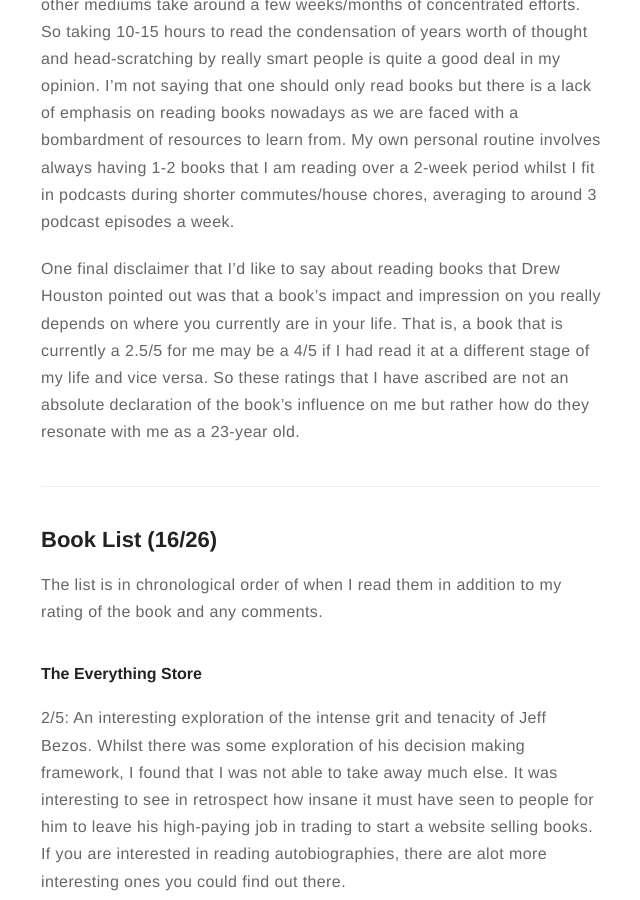
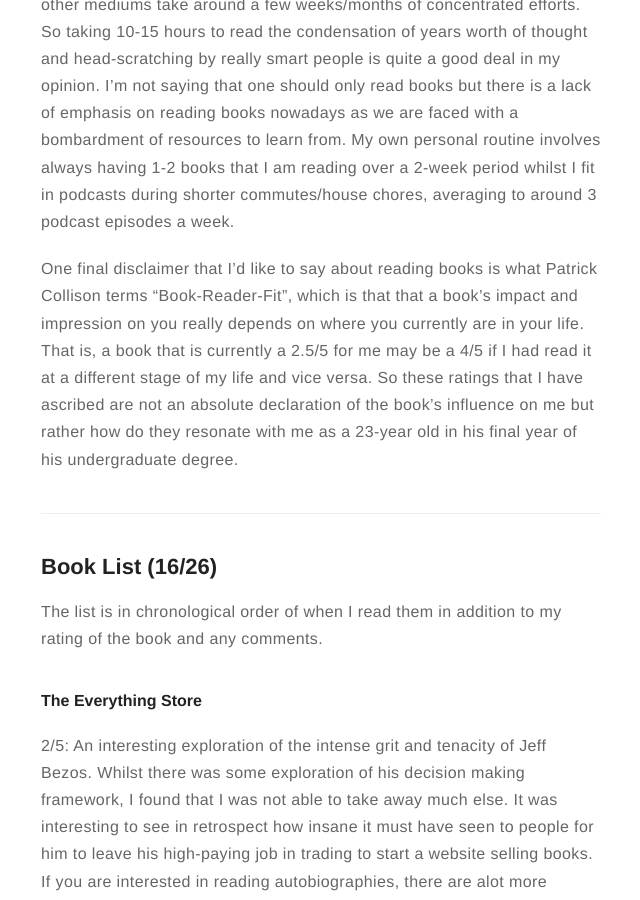
Before and after one commit to chrishyland/chrishyland.github.io, a Jekyll site: the page built from _posts/2019-07-01-Reading_List.md, in a window 1280 px wide and 900 px high, scrolled down 727 px. Shown: the whole window, without its empty margins (319-959 px from the left). Built offline with Jekyll 4.4.1, drawn with Linux system fonts in a browser that asks for light colours.

Commit message:
Updating

```diff
--- a/_posts/2019-07-01-Reading_List.md
+++ b/_posts/2019-07-01-Reading_List.md
@@ -17,7 +17,7 @@ In addition, podcasts/Netflix shows that I have found particularly interesting w
 
 So why books over other mediums such as podcasts/Youtube? A model of how I view it is that books are the condensation of prolific people's thoughts over many years of their lives and the act of writing a book takes months alongside many painstaking revisions to it whilst podcasts and other mediums take around a few weeks/months of concentrated efforts. So taking 10-15 hours to read the condensation of years worth of thought and head-scratching by really smart people is quite a good deal in my opinion. I'm not saying that one should only read books but there is a lack of emphasis on reading books nowadays as we are faced with a bombardment of resources to learn from. My own personal routine involves always having 1-2 books that I am reading over a 2-week period whilst I fit in podcasts during shorter commutes/house chores, averaging to around 3 podcast episodes a week.
 
-One final disclaimer that I'd like to say about reading books that Drew Houston pointed out was that a book's impact and impression on you really depends on where you currently are in your life. That is, a book that is currently a 2.5/5 for me may be a 4/5 if I had read it at a different stage of my life and vice versa. So these ratings that I have ascribed are not an absolute declaration of the book's influence on me but rather how do they resonate with me as a 23-year old.
+One final disclaimer that I'd like to say about reading books is what Patrick Collison terms "Book-Reader-Fit", which is that that a book's impact and impression on you really depends on where you currently are in your life. That is, a book that is currently a 2.5/5 for me may be a 4/5 if I had read it at a different stage of my life and vice versa. So these ratings that I have ascribed are not an absolute declaration of the book's influence on me but rather how do they resonate with me as a 23-year old in his final year of his undergraduate degree.
 
 ---
 
```
